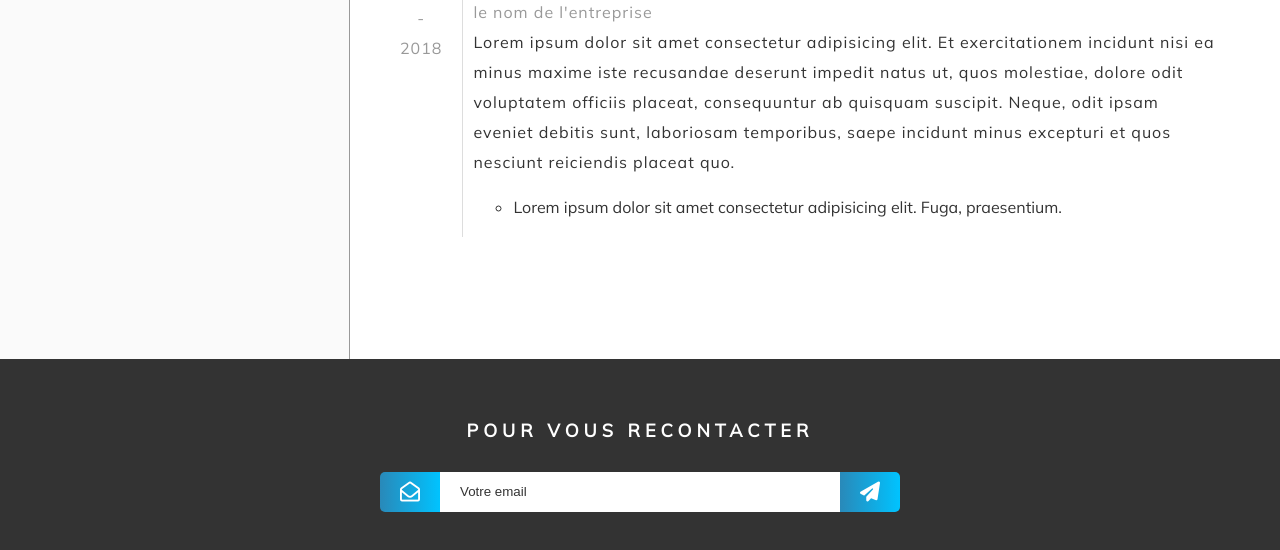
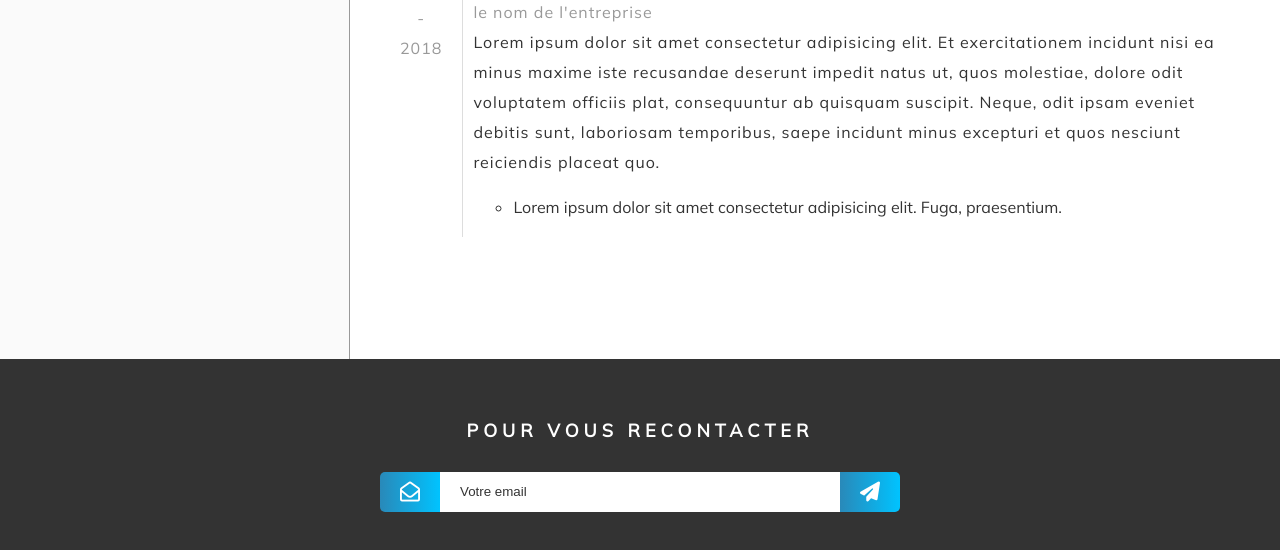
Before and after one commit to Ngozormor/Ngozormor, a website: page index.html in a window 1280 px wide. Shown: the part 1481-2031 px from the top of the page. Drawn offline with Linux system fonts and the light colour scheme.

Commit message:
second commit

```diff
--- a/index.html
+++ b/index.html
@@ -186,7 +186,7 @@
             Lorem ipsum dolor sit amet consectetur adipisicing elit. Et
             exercitationem incidunt nisi ea minus maxime iste recusandae
             deserunt impedit natus ut, quos molestiae, dolore odit voluptatem
-            officiis placeat, consequuntur ab quisquam suscipit. Neque, odit
+            officiis plat, consequuntur ab quisquam suscipit. Neque, odit
             ipsam eveniet debitis sunt, laboriosam temporibus, saepe incidunt
             minus excepturi et quos nesciunt reiciendis placeat quo.
           </p>
```
